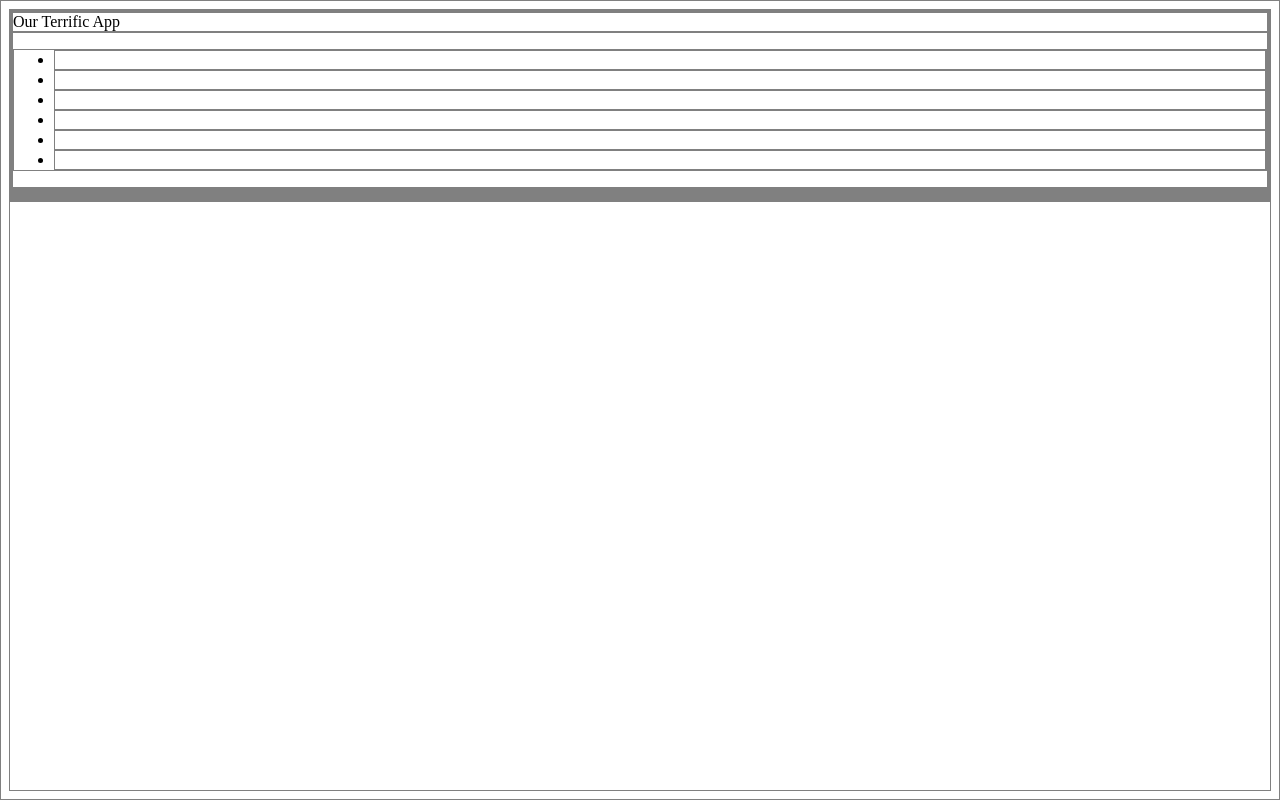
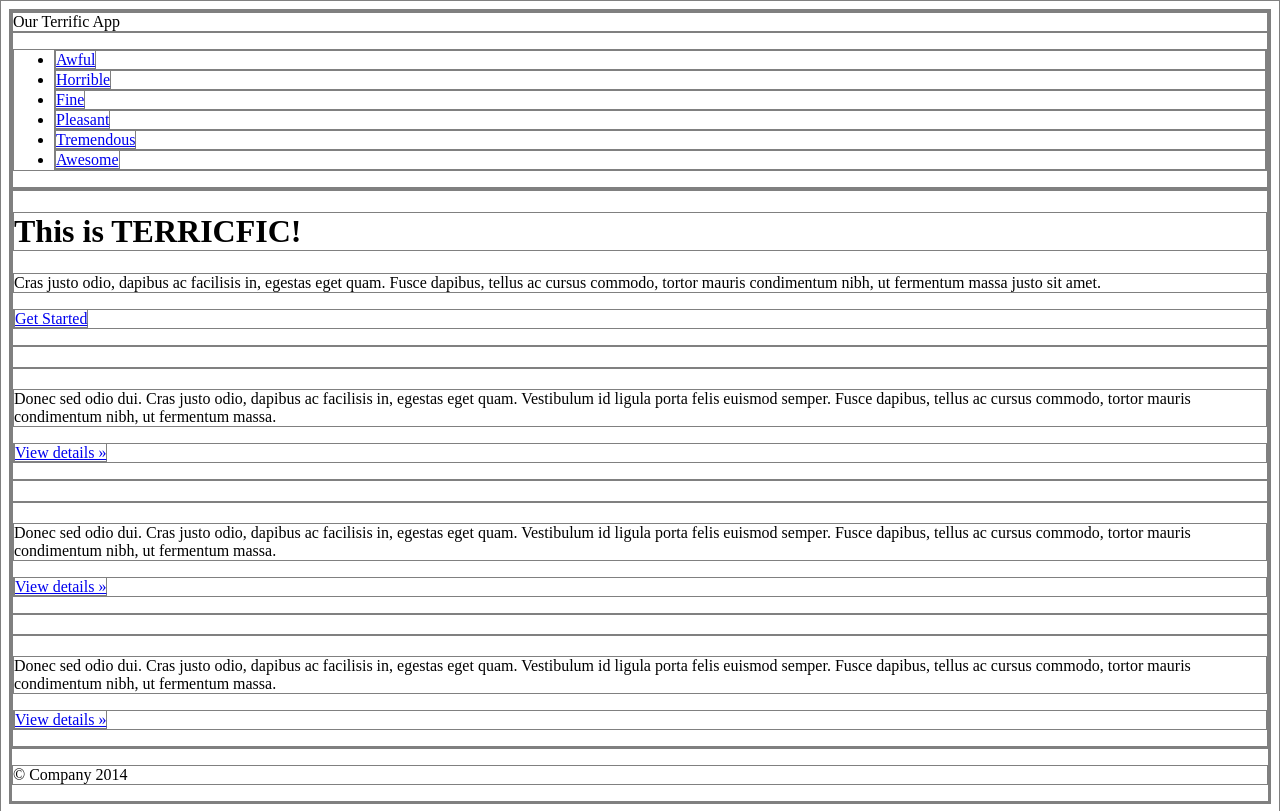
Before and after one commit to chinsan18/ourTerrificApp, a plain HTML site: page index.html in a window 1280 px wide. Drawn offline with Linux system fonts and the light colour scheme.

Commit message:
HTML done

```diff
--- a/index.html
+++ b/index.html
@@ -13,22 +13,40 @@
 			<div>Our Terrific App</div>
 			<nav>
 				<ul>
-					<li></li>
-					<li></li>
-					<li></li>
-					<li></li>
-					<li></li>
-					<li></li>
+					<li><a href="#">Awful</a></li>
+					<li><a href="#">Horrible</a></li>
+					<li><a href="#">Fine</a></li>
+					<li><a href="#">Pleasant</a></li>
+					<li><a href="#">Tremendous</a></li>
+					<li><a href="#">Awesome</a></li>
 				</ul>
 			</nav>
 		</header>
 		<div class="content">
-			<header id="insider"></header>
-			<article></article>
-			<article></article>
-			<article></article>
+			<header id="insider">
+				<h1>This is TERRICFIC!</h1>
+				<p>Cras justo odio, dapibus ac facilisis in, egestas eget quam. Fusce dapibus, tellus ac cursus commodo, tortor mauris condimentum nibh, ut fermentum massa justo sit amet.</p>
+				<p><a href="#">Get Started</a></p>
+			</header>
+			<article>
+				<h2></h2>
+				<p>Donec sed odio dui. Cras justo odio, dapibus ac facilisis in, egestas eget quam. Vestibulum id ligula porta felis euismod semper. Fusce dapibus, tellus ac cursus commodo, tortor mauris condimentum nibh, ut fermentum massa.</p>
+				<p><a href="#">View details &#187;</a></p>
+			</article>
+			<article>
+				<h2></h2>
+				<p>Donec sed odio dui. Cras justo odio, dapibus ac facilisis in, egestas eget quam. Vestibulum id ligula porta felis euismod semper. Fusce dapibus, tellus ac cursus commodo, tortor mauris condimentum nibh, ut fermentum massa.</p>
+				<p><a href="#">View details &#187;</a></p>
+			</article>
+			<article>
+				<h2></h2>
+				<p>Donec sed odio dui. Cras justo odio, dapibus ac facilisis in, egestas eget quam. Vestibulum id ligula porta felis euismod semper. Fusce dapibus, tellus ac cursus commodo, tortor mauris condimentum nibh, ut fermentum massa.</p>
+				<p><a href="#">View details &#187;</a></p>
+			</article>
 		</div>
-		<footer></footer>
+		<footer>
+			<p>&copy; Company 2014</p>
+		</footer>
 	</div>
 </body>
 </html>
```
